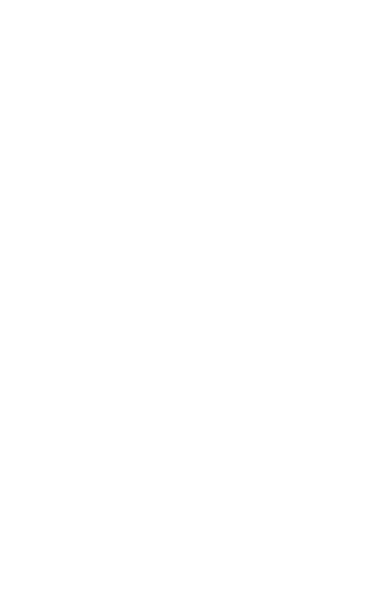
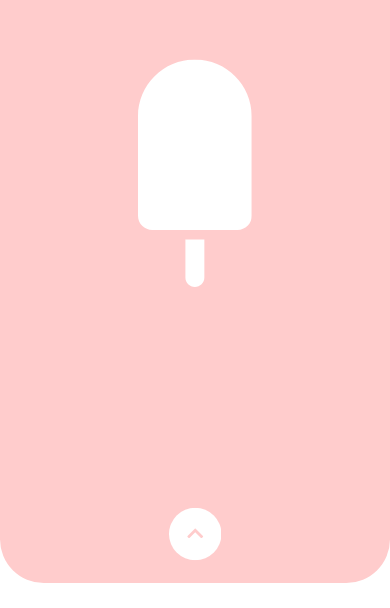
Before and after one commit to MguevaraJ/ice-cream-shop-menu, an Angular app: page / in a window 390 px wide. Shown: the part 236-844 px from the top of the page. Built offline with nearby package versions, Linux system fonts and the light colour scheme.

Commit message:
Finished home styles
- General styles.
- Adaptation to mobile devices.

```diff
--- a/src/app/app.module.ts
+++ b/src/app/app.module.ts
@@ -4,6 +4,7 @@
 import { AppRoutingModule } from './app-routing.module';
 import { AppComponent } from './app.component';
 import { BrowserAnimationsModule } from '@angular/platform-browser/animations';
+import { HomeModule } from './modules/home/home.module';
 
 @NgModule({
   declarations: [
@@ -13,6 +14,7 @@
     BrowserModule,
     AppRoutingModule,
     BrowserAnimationsModule,
+    HomeModule
   ],
   providers: [],
   bootstrap: [AppComponent]
--- /dev/null
+++ b/src/app/modules/home/components/curtain/curtain.component.html
@@ -0,0 +1,6 @@
+<div class="curtain">
+    <svg class="curtain__palette-icon" xmlns="http://www.w3.org/2000/svg" xmlns:xlink="http://www.w3.org/1999/xlink" style="isolation:isolate" viewBox="2360.93 2066.08 150 300" width="150pt" height="300pt"><defs><clipPath id="_clipPath_lxShsXIPDasWNAUHaZ4lZvtGBM7BN0xD"><rect x="2360.93" y="2066.08" width="150" height="300"/></clipPath></defs><g clip-path="url(#_clipPath_lxShsXIPDasWNAUHaZ4lZvtGBM7BN0xD)"><path d=" M 2448.43 2303.58 L 2448.43 2353.58 C 2448.43 2360.48 2442.83 2366.08 2435.93 2366.08 C 2429.03 2366.08 2423.43 2360.48 2423.43 2353.58 L 2423.43 2303.58 L 2448.43 2303.58 Z  M 2360.93 2141.08 C 2360.93 2099.68 2394.542 2066.08 2435.93 2066.08 C 2477.317 2066.08 2510.93 2099.693 2510.93 2141.08 L 2510.93 2272.33 C 2510.93 2277.305 2508.955 2282.068 2505.442 2285.593 C 2501.917 2289.105 2497.155 2291.08 2492.18 2291.08 L 2379.68 2291.08 C 2374.705 2291.08 2369.942 2289.105 2366.417 2285.593 C 2362.905 2282.068 2360.93 2277.305 2360.93 2272.33 L 2360.93 2141.08 Z " fill-rule="evenodd" fill="rgb(255,255,255)"/></g></svg>
+    <a class="curtain__icon-container">
+        <svg class="curtain__circle-button-up" xmlns="http://www.w3.org/2000/svg" xmlns:xlink="http://www.w3.org/1999/xlink" style="isolation:isolate" viewBox="1155.313 1277.188 80 80" width="80pt" height="80pt"><defs><clipPath id="_clipPath_wBkMqlHzeYnIilANiRBKvYDiGtOo4FcD"><rect x="1155.313" y="1277.188" width="80" height="80"/></clipPath></defs><g clip-path="url(#_clipPath_wBkMqlHzeYnIilANiRBKvYDiGtOo4FcD)"><circle vector-effect="non-scaling-stroke" cx="1195.3125000000002" cy="1317.1875000000002" r="40" fill="rgb(255,255,255)"/><clipPath id="_clipPath_fcW3rWDmwAy0OBXzRLLX5OeFAsgaNRF8"><circle vector-effect="non-scaling-stroke" cx="1195.3125000000002" cy="1317.1875000000002" r="40" fill="rgb(255,255,255)"/></clipPath><g clip-path="url(#_clipPath_fcW3rWDmwAy0OBXzRLLX5OeFAsgaNRF8)"><path d=" M 1195.313 1314.549 L 1186.546 1323.135 C 1186.155 1323.518 1185.528 1323.514 1185.14 1323.127 L 1183.605 1321.592 C 1183.417 1321.404 1183.312 1321.148 1183.313 1320.882 C 1183.313 1320.616 1183.42 1320.361 1183.61 1320.174 L 1194.606 1309.248 C 1194.793 1309.06 1195.047 1308.954 1195.313 1308.955 C 1195.578 1308.954 1195.832 1309.06 1196.02 1309.248 L 1207.016 1320.174 C 1207.205 1320.361 1207.312 1320.616 1207.312 1320.882 C 1207.313 1321.148 1207.208 1321.404 1207.02 1321.592 L 1205.485 1323.127 C 1205.097 1323.514 1204.47 1323.518 1204.079 1323.135 L 1195.313 1314.549 Z " fill="rgb(255,204,204)"/></g></g></svg>
+    </a>
+</div>
--- /dev/null
+++ b/src/app/modules/home/components/curtain/curtain.component.scss
@@ -0,0 +1,42 @@
+.curtain {
+    width: 97%;
+    height: 97%;
+
+    background-color: var(--complementary-color);
+    border-bottom-left-radius: var(--curtain-border-radius);
+    border-bottom-right-radius: var(--curtain-border-radius);
+    margin: auto;
+
+    display: flex;
+    flex-direction: row;
+    justify-content: center;
+    align-items: center;
+
+    position: relative;
+
+    &__palette-icon {
+        width: 8.125em;
+        height: 16.875em;
+    }
+
+    &__circle-button-up {
+        width: 3.75em;
+        height: 3.75em;
+    }
+
+    &__icon-container {
+        cursor: pointer;
+
+        position: absolute;
+        bottom: 0;
+
+        transform: translateY(-30%);
+    }
+}
+
+@media (max-width: 576px) {
+    .curtain {
+        width: 100%;
+        margin: 0;
+    }
+}
--- /dev/null
+++ b/src/app/modules/home/components/curtain/curtain.component.ts
@@ -0,0 +1,15 @@
+import { Component, OnInit } from '@angular/core';
+
+@Component({
+  selector: 'app-curtain',
+  templateUrl: './curtain.component.html',
+  styleUrls: ['./curtain.component.scss']
+})
+export class CurtainComponent implements OnInit {
+
+  constructor() { }
+
+  ngOnInit(): void {
+  }
+
+}
--- a/src/app/modules/home/components/home/home.component.html
+++ b/src/app/modules/home/components/home/home.component.html
@@ -1 +1,3 @@
-<p>home works!</p>
+<div class="home__container">
+    <app-curtain></app-curtain>
+</div>
--- a/src/app/modules/home/components/home/home.component.scss
+++ b/src/app/modules/home/components/home/home.component.scss
@@ -0,0 +1,4 @@
+.home__container {
+    width: 100%;
+    height: 100%;
+}
--- a/src/app/modules/home/home-routing.module.ts
+++ b/src/app/modules/home/home-routing.module.ts
@@ -1,7 +1,14 @@
 import { NgModule } from "@angular/core";
 import { RouterModule, Routes } from "@angular/router";
 
-const routes: Routes = [];
+import { HomeComponent } from "./components/home/home.component";
+
+const routes: Routes = [
+    {
+        path: '',
+        component: HomeComponent
+    }
+];
 
 @NgModule({
     imports: [RouterModule.forRoot(routes)],
--- a/src/styles.scss
+++ b/src/styles.scss
@@ -1,4 +1,19 @@
 /* You can add global styles to this file, and also import other style files */
+
+:root {
+    --primary-color: #FFFFFF;
+    --secondary-color: #ECF0F1;
+    --complementary-color: #FFCCCC;
+
+    --curtain-border-radius: 3.125em;
+
+    --spacer: 1rem;
+    --space-1: calc(var(--spacer) * .25);
+    --space-2: calc(var(--spacer) * .5);
+    --space-3: var(--spacer);
+    --space-4: calc(var(--spacer) * 1.5);
+    --space-5: calc(var(--spacer) * 3);
+}
 
 html, body { height: 100%; }
 body { margin: 0; font-family: Roboto, "Helvetica Neue", sans-serif; }
```
Also changed, not shown: src/app/modules/home/home.module.ts (+4 -4 lines).
